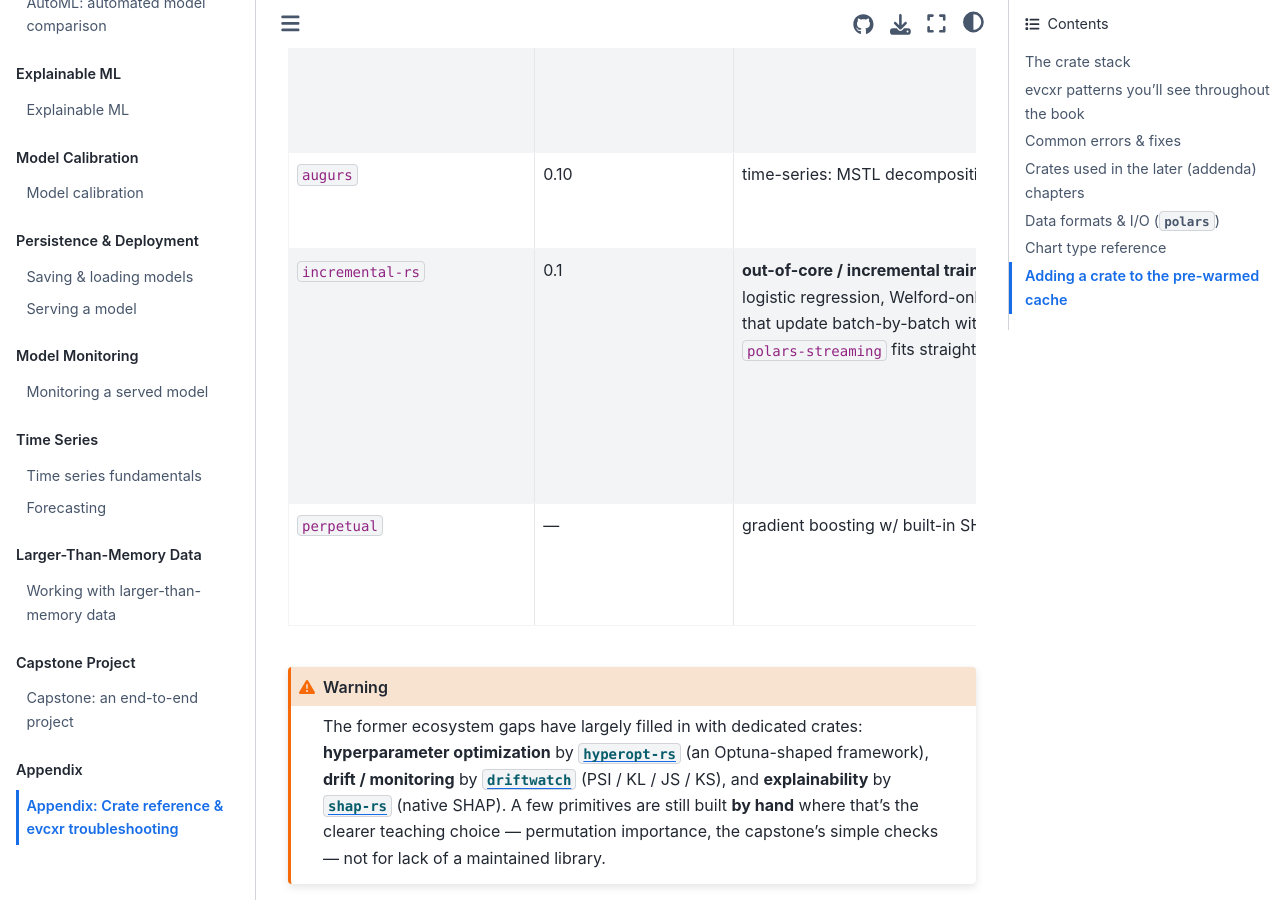
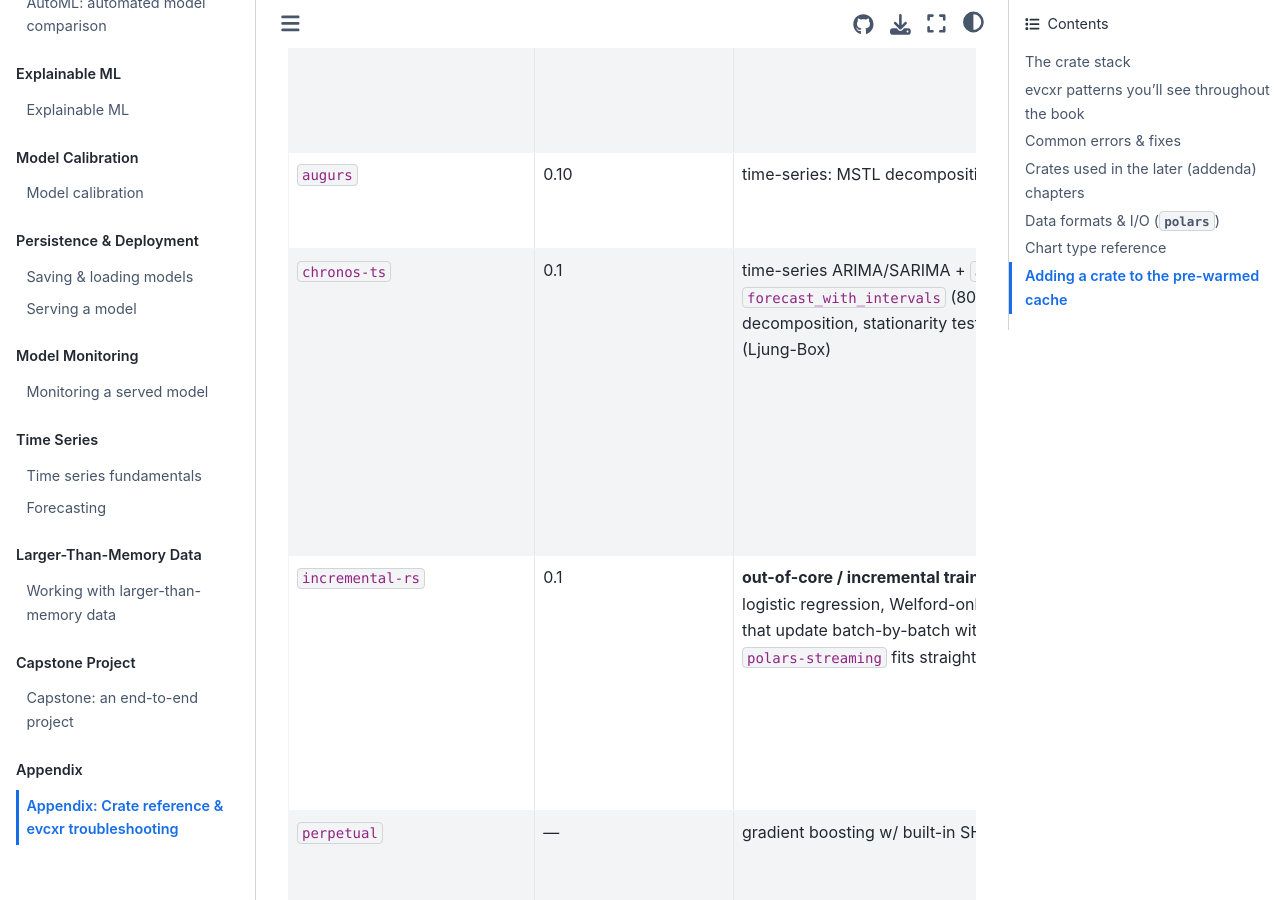
Before and after one commit to mi7plus/rust-ml-guide, a Jupyter Book: the page built from book/appendix/crate-reference.md, in a window 1280 px wide and 900 px high, scrolled down 6980 px. Built offline with Jupyter Book 1.0.4 settings and Sphinx 7.4.7 and the Sphinx Book theme 1.1.4, drawn with Linux system fonts in a browser that asks for light colours.

Commit message:
Add chronos-ts ARIMA/stationarity to the time-series chapters
- forecasting: auto_arima + forecast_with_intervals (chronos-ts), added
  to the seasonal-naive/MSTL comparison — auto-ARIMA wins (MAE 0.96) and
  contributes 80/95% prediction intervals.
- fundamentals: ADF stationarity test (adf_test/estimate_d) — level is
  non-stationary, first difference stationary, d=1 (motivates ARIMA's I).
- Both TS chapters now share a small fixed-seed noise term; a noiseless
  deterministic series is degenerate for ADF (p=1) and ARIMA (MAE 0,
  zero-width intervals).
- appendix: document chronos-ts (ndarray 0.15, coexists with augurs;
  python/pyo3 feature left off for evcxr).

Additive (augurs code unchanged); both notebooks execute cleanly.

Co-Authored-By: Claude Opus 4.8 <noreply@anthropic.com>

```diff
--- a/book/appendix/crate-reference.md
+++ b/book/appendix/crate-reference.md
@@ -119,6 +119,7 @@ on them.
 | `tracing`, `metrics` | 0.1 / 0.24 | structured logging & metrics for monitoring | Solid (general-purpose) |
 | `driftwatch` | 0.1 | data & model **drift detection**: PSI / KL / JS divergence, KS + chi-square two-sample tests, `ReferenceDistribution` + `DatasetMonitor` → `DriftReport`, live windowing, pluggable alerting (log / webhook), Prometheus export, a live HTTP dashboard, optional streaming/online drift | Newer, single-author; the Rust answer to Evidently. Core is pure Rust (`ndarray` 0.16 + `statrs`), API takes `&[f64]`; alerting / dashboard / streaming are behind features |
 | `augurs` | 0.10 | time-series: MSTL decomposition, ETS forecasting | Real & maintained, but **TS ecosystem younger than Python's** |
+| `chronos-ts` | 0.1 | time-series ARIMA/SARIMA + **`auto_arima`** (order search by AIC/AICc/BIC), `forecast_with_intervals` (80/95% prediction intervals), Prophet-style decomposition, stationarity tests (`adf_test`, `estimate_d`), residual diagnostics (Ljung-Box) | Newer, single-author; complements `augurs` (ARIMA vs exponential smoothing). **`ndarray` 0.15** (matches `linfa`); default features are pure-Rust (`pyo3`/`numpy` are behind an optional `python` feature — don't enable it in evcxr). API takes `Array1<f64>` |
 | `incremental-rs` | 0.1 | **out-of-core / incremental training**: `partial_fit` estimators — SGD linear / logistic regression, Welford-online Gaussian Naive Bayes, mini-batch k-means — that update batch-by-batch without loading the whole dataset; optional `polars-streaming` fits straight from a parquet stream | Newer, single-author; fills the "training needs everything in RAM" gap for algorithms with an incremental form. Pure Rust (`ndarray` **0.15**, matches `linfa`); trees / forests / exact OLS have no incremental variant |
 | `perpetual` | — | gradient boosting w/ built-in SHAP/PDP | **Unavailable here — requires nightly Rust; excluded from this stable image** |
 
```
Also changed, not shown: book/10-time-series/forecasting.ipynb, book/10-time-series/time-series-fundamentals.ipynb.
